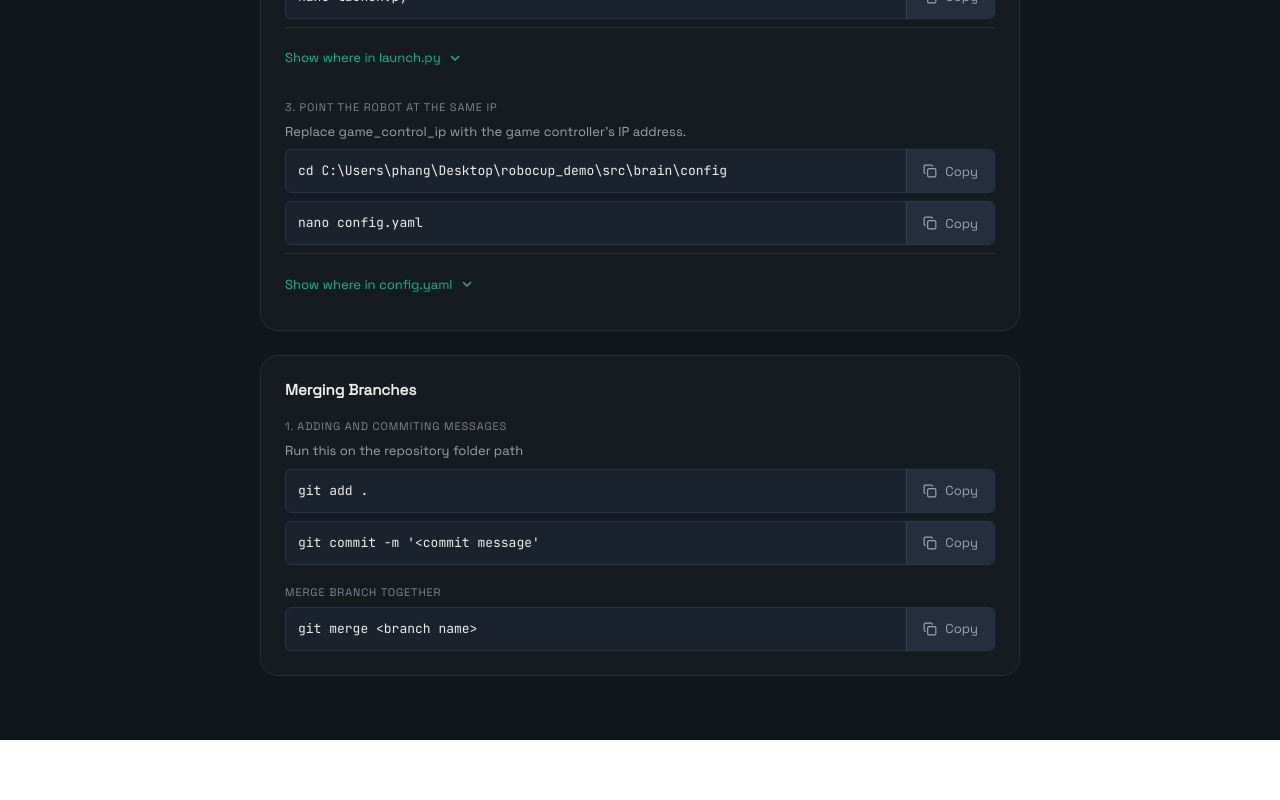
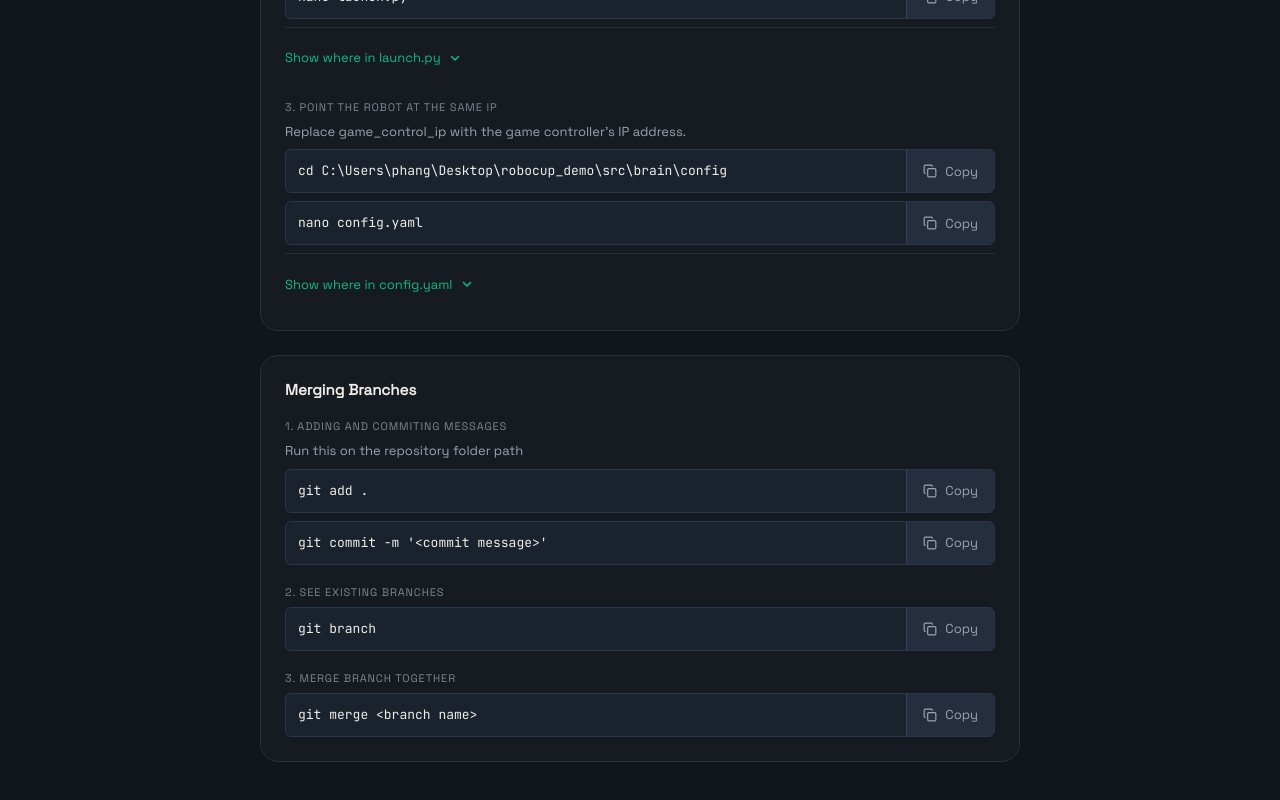
Before and after one commit to phangchunhoe/robocup_humanoid_website, a React (Vite) app: page /#/ in a window 1280 px wide. Shown: the part 2321-3121 px from the top of the page. Before the commit the page ends 3061 px from the top, so only its background shows below. Built offline with nearby package versions, Linux system fonts and the light colour scheme.

Commit message:
fixed git commands

```diff
--- a/src/content/handyCommands.js
+++ b/src/content/handyCommands.js
@@ -125,16 +125,17 @@ const handyCommands = [
         note: "Run this on the repository folder path",
         commands: [
           { command: "git add ." },
-          { command: "git commit -m '<commit message'" },
+          { command: "git commit -m '<commit message>'" },
         ]
       },
       {
-        label: "See Existing Branches",
+        label: "2. See Existing Branches",
         commands: [
           { command: "git branch "},
         ],
-
-        label: "Merge branch together",
+      },
+      {
+        label: "3. Merge branch together",
         commands: [
           { command: "git merge <branch name> "},
         ]
```
